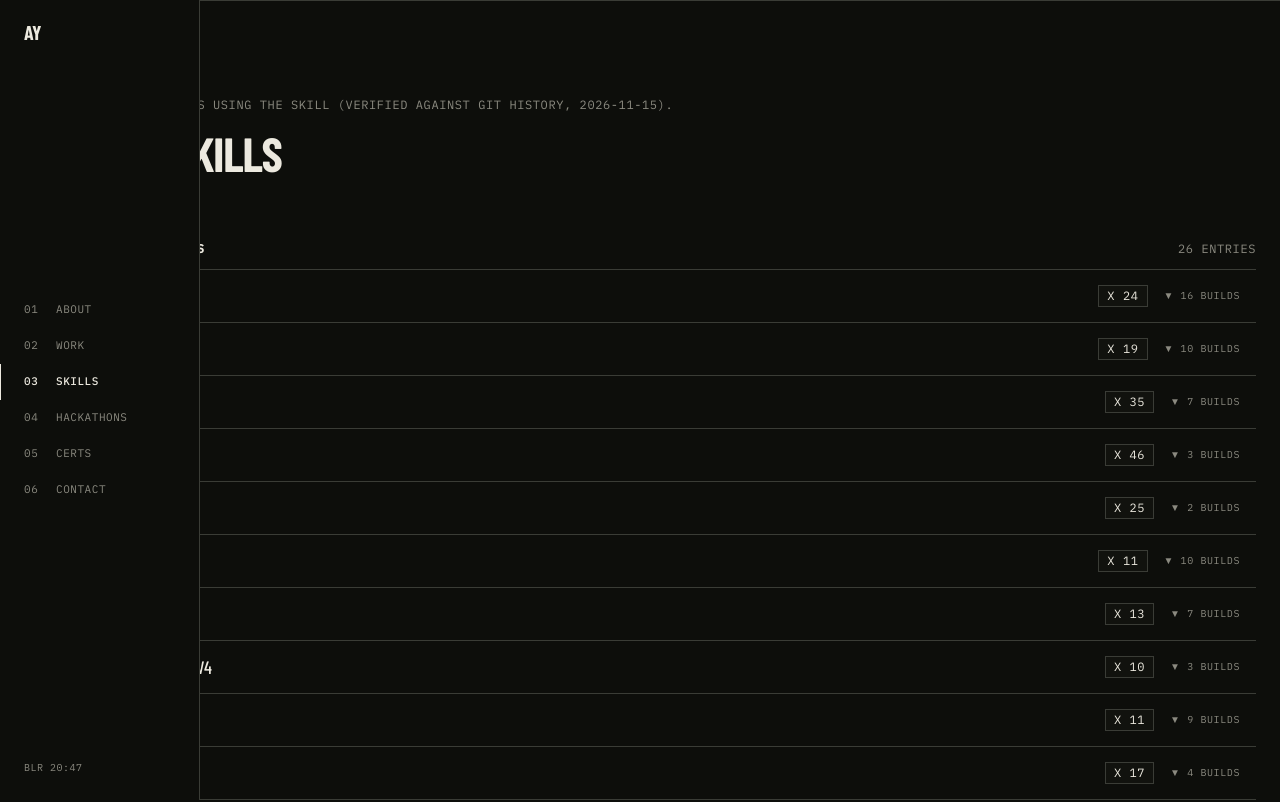
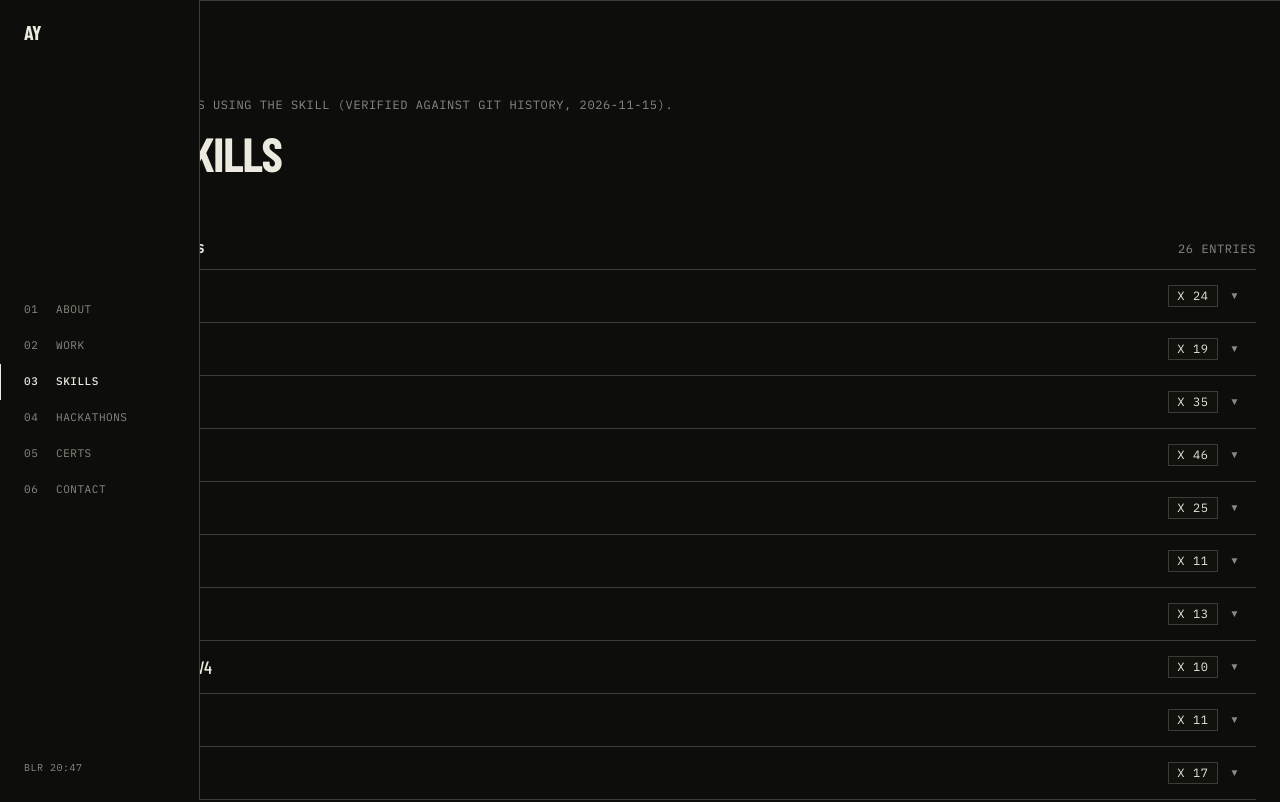
Before and after one commit to git791/Portfolio, a Next.js app: page /skills in a window 1280 px wide. Shown: the top 802 px of the page. Built offline with nearby package versions, Linux system fonts and the light colour scheme; a web font is replaced by a local one.

Commit message:
fix(skills): remove redundant builds count, keeping repo count and expandable project list

```diff
--- a/src/components/Skills.tsx
+++ b/src/components/Skills.tsx
@@ -43,7 +43,7 @@ function SkillRow({ item }: { item: SkillItem }) {
           )}
         </div>
 
-        <div className="flex items-center gap-4 font-mono text-xs uppercase tracking-wider shrink-0">
+        <div className="flex items-center gap-3 font-mono text-xs uppercase tracking-wider shrink-0">
           {item.repos !== undefined ? (
             <span className="px-2 py-0.5 border border-[var(--rule)] text-[var(--fg)] bg-[#141512]/60">
               x {item.repos}
@@ -51,8 +51,8 @@ function SkillRow({ item }: { item: SkillItem }) {
           ) : null}
 
           {hasProjects && (
-            <span className="text-[var(--muted)] text-[10px]">
-              {expanded ? "▲ HIDE" : `▼ ${item.projects!.length} BUILDS`}
+            <span className="text-[var(--muted)] text-[10px] select-none" aria-hidden="true">
+              {expanded ? "▲" : "▼"}
             </span>
           )}
         </div>
```
